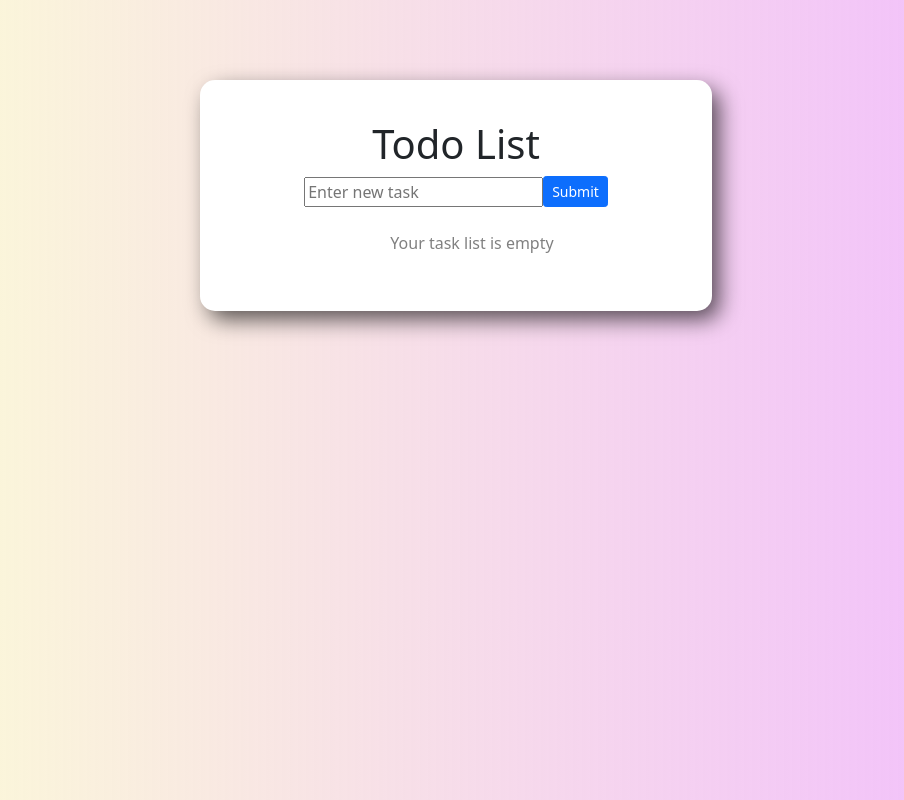
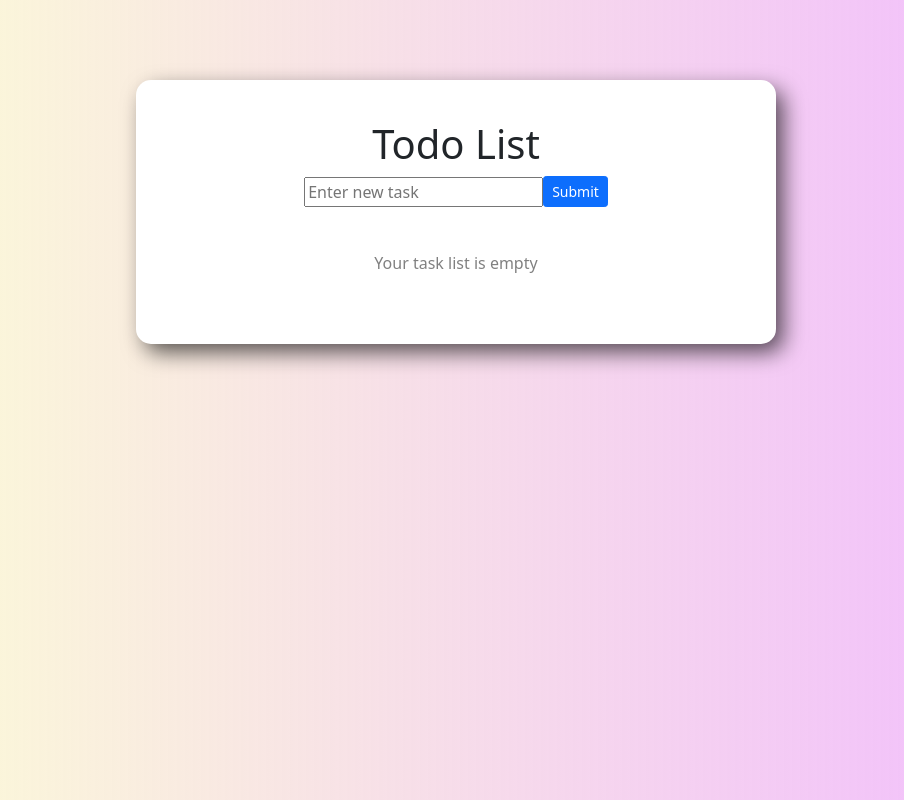
Before and after one commit to ReevePrime/todolist, a React (Create React App) app: page / in a window 1280 px wide. Shown: the whole page, without its empty margins (184-1088 px from the left). Built offline with nearby package versions, Linux system fonts and the light colour scheme.

Commit message:
add transition effect

```diff
--- a/src/App.css
+++ b/src/App.css
@@ -8,10 +8,9 @@ body {
 .App {
   display: flex;
   margin: 40px auto;
-  width: 40vw;
+  max-width: 50vw;
   align-items: center;
   justify-content: center;
-
 }
 
 @media (prefers-reduced-motion: no-preference) {
--- a/src/List.css
+++ b/src/List.css
@@ -1,6 +1,7 @@
 ul {
     width: 30vw;
     padding: 0;
+    padding-left: 0 !important;
 }
 
 h1 {
@@ -8,6 +9,7 @@ h1 {
 }
 
 .container {
+    box-sizing: border-box;
     position: relative;
     justify-content: center;
     border-radius: 15px;
@@ -18,7 +20,23 @@ h1 {
     display: inline-grid;
     grid-template-columns: repeat(auto, minmax(100px, 1fr));
     grid-template-rows: repeat(auto);
-    transition: 2s;
-    box-sizing: border-box;
+    min-height: 33vh;
+}
 
+li {
+    max-height: 0;
+    padding: 0;
+    opacity: 0;
+    animation: grow .5s ease-in-out forwards;
 }
+
+@keyframes grow {
+    to {
+      max-height: 40px;
+      padding: 5px;
+      opacity: 1;
+    }}
+
+    .space {
+        padding: 0;
+    }
--- a/src/SubmitButton.css
+++ b/src/SubmitButton.css
@@ -2,5 +2,5 @@
     display: flex;
     justify-content: center;
     align-items: center;
-
+    margin-bottom: 20px;
 }
```
